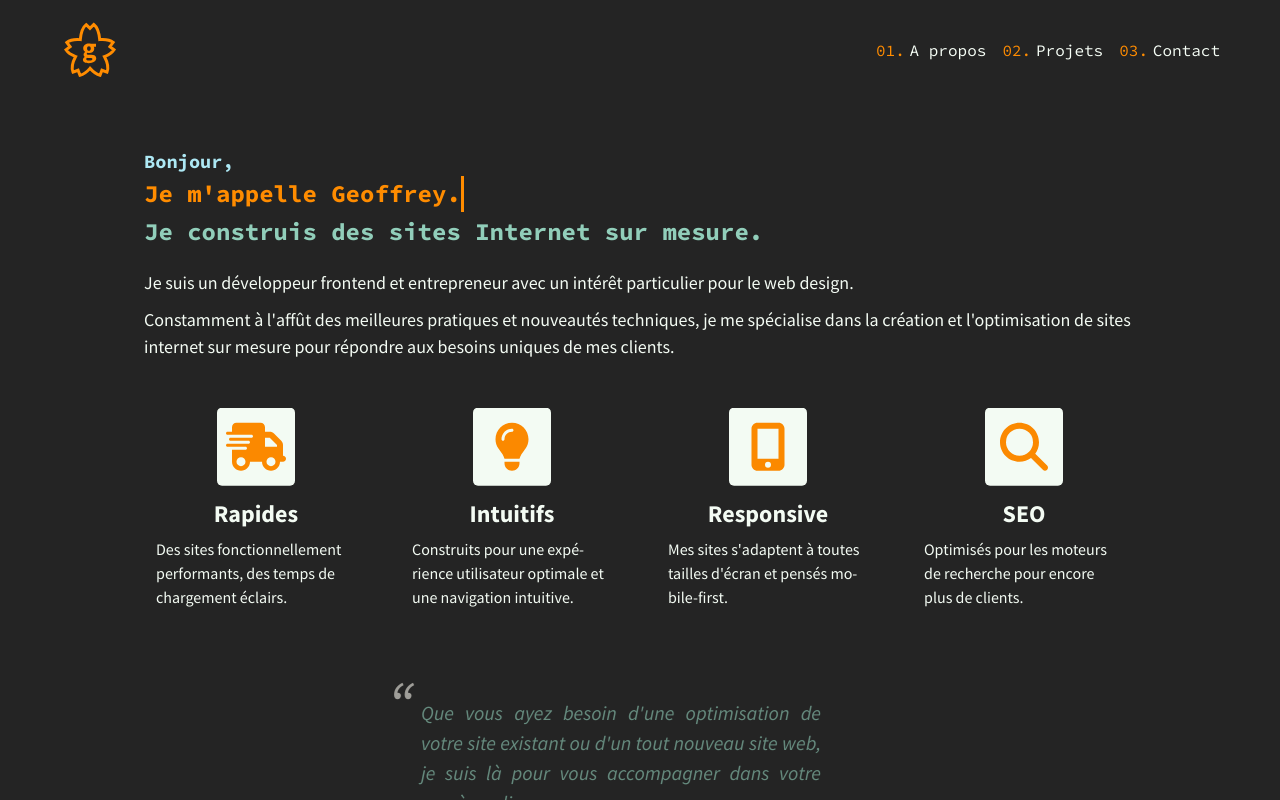
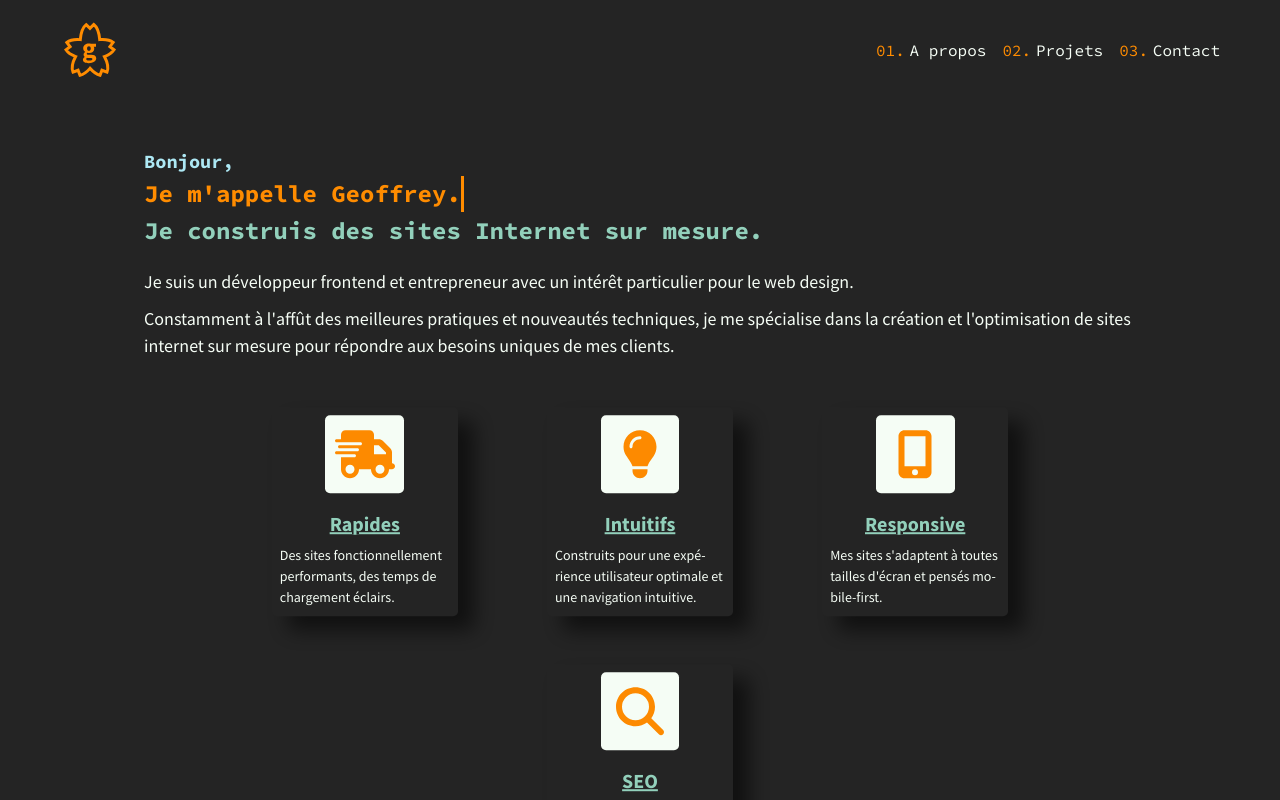
Before and after one commit to BuckyBuck135/Portfolio, a React (Vite) app: page / in a window 1280 px wide. Shown: the top 800 px of the page. Built offline with nearby package versions, Linux system fonts and the light colour scheme.

Commit message:
revamped tech cards design

```diff
--- a/src/Components/Intro/Intro.css
+++ b/src/Components/Intro/Intro.css
@@ -9,17 +9,13 @@
     background-color: var(--dark-slate);
   }
 
-.intro--bio,
 .intro--cards {
-    margin-bottom: 3em;
-}
-
-.intro--cards-wrapper {
-    display: grid;
-    grid-template-columns: 1fr 1fr;
-    column-gap: 2em;
-    row-gap: 3em;
-    justify-items: center;
+    width: 100%;
+    margin: 3em auto;
+    display: flex;
+    flex-wrap: wrap;
+    flex-direction: column;
+    gap: 1em;
 }
 
 /* TYPOGRAPHY */
@@ -90,6 +86,8 @@ blockquote::after {
 
 .CTA {
     margin: 1em auto;
+    padding: 0.3em 0.8em;
+    border-radius: var(--border-radius);
     display: flex;
     justify-content: center;
     align-items: center;
@@ -104,9 +102,9 @@ blockquote::after {
     box-shadow: 16px 14px 20px #0000008c;
 }
 
-.CTA:hover {
-    transform: scale(1.2);
-}
+/* .CTA:hover {
+    transform: scale(1.);
+} */
 
 /* ANIMATIONS & EFFECTS */
 h1::before,
@@ -167,9 +165,13 @@ h1::after {
 
 @media screen and (min-width: 768px){
 
-    .intro--cards-wrapper {
+    .intro--cards {
+        width: 80%;
         display: flex;
+        flex-direction: row;
         justify-content: space-around;
+        column-gap: 2em;
+        row-gap: 3em;
     }
 
     blockquote {
--- a/src/Components/Intro/Intro.jsx
+++ b/src/Components/Intro/Intro.jsx
@@ -31,13 +31,14 @@ export default function Intro() {
                     pour répondre aux besoins uniques de mes clients.</p>
                 </div>
                 <div className="intro--cards fadeInUp">
-                    <div className="intro--cards-wrapper">
-                        {techCards}
-                    </div>
+                {techCards}
+
+                    {/* <div className="intro--cards-wrapper">
+                    </div> */}
                 </div>
                 <blockquote className="fadeInUp fadeInLeft">Que vous ayez besoin d'une optimisation de votre site existant ou d'un tout nouveau site web,
                 je suis là pour vous accompagner dans votre succès en ligne.</blockquote>
-                <a href="#section--contact" className="CTA nav--button fadeInUp fadeInRight">Contactez-moi<FontAwesomeIcon icon={faEnvelope} /></a>
+                <a href="#section--contact" className="CTA fadeInUp fadeInRight">Contactez-moi<FontAwesomeIcon icon={faEnvelope} /></a>
             </div>
         </section>
     )
--- a/src/Components/TechCard/TechCard.css
+++ b/src/Components/TechCard/TechCard.css
@@ -1,9 +1,18 @@
 .tech-card {
-    max-width: 200px;
+    min-height: 100px;
+    min-width: 150px;
+    max-width: 400px;
     display: flex;
-    flex-direction: column;
     align-items: center;
-    gap: 0.3em;
+    gap: 0.7em;
+    padding: 0.5em;
+    margin: 0 auto;
+    border-radius: var(--border-radius);
+    box-shadow: 16px 14px 20px #0000008c;
+}
+
+.tech-card:nth-child(even) {
+    flex-direction: row-reverse;
 }
 
 .card--icon {
@@ -22,12 +31,14 @@
 }
 
 .card--heading {
-    font-size: var(--font-xl);
+    font-size: var(--font-l);
+    color:var(--subheading);
+    text-decoration: underline;
     margin-top: 0.2em;
 }
 
 .card--text {
-    font-size: var(--font-s);
+    font-size: var(--font-xs);
     hyphens: auto;
 }
 
@@ -36,3 +47,20 @@
     background: var(--accent);
     color: var(--white)
 }
+
+
+/* MEDIA QUERIES */
+
+@media screen and (min-width: 768px){
+
+    .tech-card,
+    .tech-card:nth-child(even) {
+        flex-direction: column;
+        max-width: 170px;
+    }
+
+    .card--heading {
+        text-align: center;
+        margin-bottom: 0.3em;
+    }
+}
--- a/src/Components/TechCard/TechCard.jsx
+++ b/src/Components/TechCard/TechCard.jsx
@@ -5,9 +5,13 @@ import "./TechCard.css"
 export default function TechCard(props) {
     return (
         <article className="tech-card">
-            <span className="card--icon"><FontAwesomeIcon icon={props.icon} /></span>
-            <h4 className="card--heading">{props.heading}</h4>
-            <p className="card--text">{props.text}</p>
+            <div className="wrapper-icon">
+                <span className="card--icon"><FontAwesomeIcon icon={props.icon} /></span>
+            </div>
+            <div className="wrapper-text">
+                <h4 className="card--heading">{props.heading}</h4>
+                <p className="card--text">{props.text}</p>
+            </div>
         </article>
     )
 }
```
